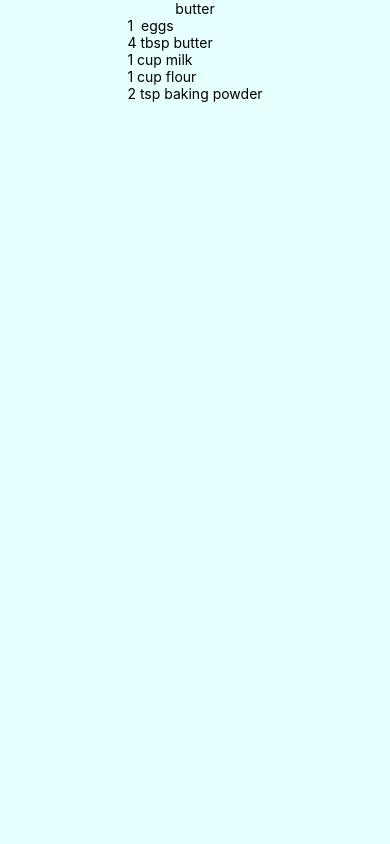
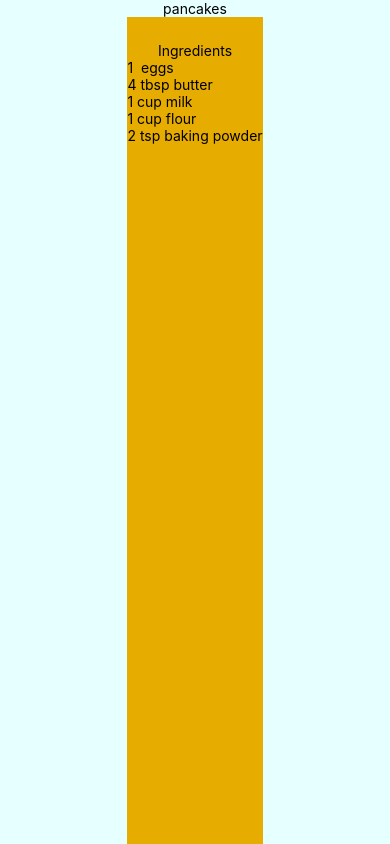
Before and after one commit to kpmac92/ryback-mobile, a React Native app: screen / in a window 390 px wide. Built offline with nearby package versions, Linux system fonts and the light colour scheme.

Commit message:
Extract IngredientList to component/file.

```diff
--- a/App.js
+++ b/App.js
@@ -1,5 +1,6 @@
 import React from 'react';
 import { StyleSheet, Text, View, FlatList } from 'react-native';
+import IngredientList from './IngredientList';
 
 export default class App extends React.Component {
   constructor(props){
@@ -19,17 +20,15 @@ export default class App extends React.Component {
       {order: 3, ingredients: [1,2,3], verb: "combine", suffix: "gently."},
       {order: 4, ingredients: [1,2,3,4,5], verb: "stir", suffix: "thoroughly."}
     ]
-  }}
+  }};
   }
 
 
   render() {
     return (
       <View style={styles.container}>
-        <Text>{this.state.sampleRecipe.ingredients[1].name}</Text>
-        <FlatList data = {this.state.sampleRecipe.ingredients}
-          renderItem={({item}) => <Text>{item.amount} {item.unit} {item.name}</Text>}
-          keyExtractor={(item) => item.name}/>
+        <Text>{this.state.sampleRecipe.name}</Text>
+        <IngredientList ingredients = {this.state.sampleRecipe.ingredients}/>
       </View>
     );
   }
@@ -41,5 +40,5 @@ const styles = StyleSheet.create({
     backgroundColor: '#e6ffff',
     alignItems: 'center',
     justifyContent: 'center',
-  },
+  }
 });
--- /dev/null
+++ b/IngredientList.js
@@ -0,0 +1,31 @@
+import React from 'react';
+import { StyleSheet, Text, View, FlatList } from 'react-native';
+
+export default class IngredientList extends React.Component {
+
+    constructor(props){
+        super(props);
+        this.state = { ingredients: props.ingredients};
+    }
+
+    render() {
+        return (
+          <View style={styles.container}>
+            <Text>Ingredients</Text>
+            <FlatList data = {this.state.ingredients}
+              renderItem={({item}) => <Text>{item.amount} {item.unit} {item.name}</Text>}
+              keyExtractor={(item) => item.name}/>
+          </View>
+        );
+    }
+}
+
+const styles = StyleSheet.create({
+    container: {
+      paddingTop: 25,
+      flex: 1,
+      backgroundColor: '#e6ac00',
+      alignItems: 'center',
+      justifyContent: 'center',
+    }
+  });
```
